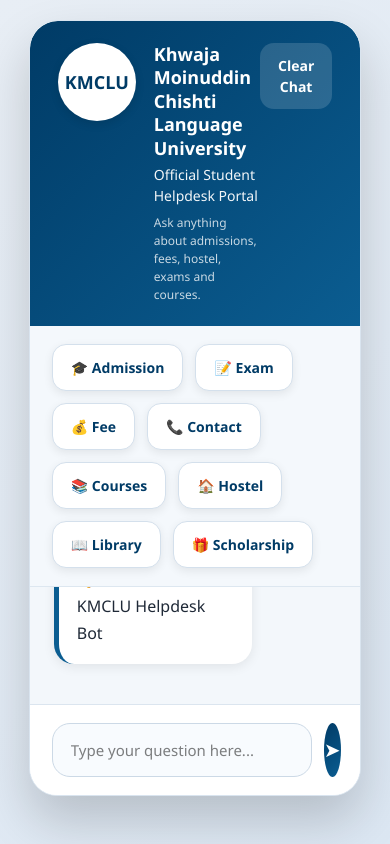
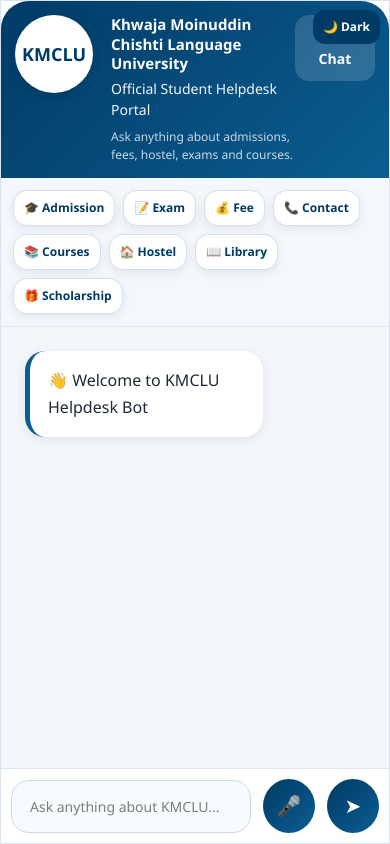
Before and after one commit to Shubham-code05/KMCLU_University_Website_Chatbot, a React app in the folder frontend/: page / in a window 390 px wide. Built offline with nearby package versions, Linux system fonts and the light colour scheme; the HTML template or start-up script is replaced by a standard one.

Commit message:
add chat history, voice input, dark mode and mobile responsive UI

```diff
--- a/frontend/src/App.css
+++ b/frontend/src/App.css
@@ -230,3 +230,104 @@
     transform: translateY(0);
   }
 }
+
+.app {
+  min-height: 100vh;
+}
+
+.theme-toggle {
+  position: fixed;
+  top: 18px;
+  right: 18px;
+  z-index: 1000;
+  border: none;
+  border-radius: 12px;
+  padding: 10px 14px;
+  background: #003b66;
+  color: white;
+  cursor: pointer;
+  font-weight: 600;
+}
+
+.dark body,
+.dark {
+  background: #0f172a;
+}
+
+.dark .chatbot-container {
+  background: #111827;
+  border: 1px solid #374151;
+}
+
+.dark .chat-body {
+  background: #1f2937;
+}
+
+.dark .message.bot {
+  background: #374151;
+  color: #f3f4f6;
+}
+
+.dark .message.user {
+  background: linear-gradient(135deg, #2563eb, #1d4ed8);
+}
+
+.dark .chat-footer,
+.dark .quick-buttons {
+  background: #111827;
+}
+
+.dark .chat-footer input {
+  background: #1f2937;
+  color: white;
+  border: 1px solid #4b5563;
+}
+
+@media (max-width: 768px) {
+  body {
+    padding: 0;
+    margin: 0;
+    align-items: stretch;
+    justify-content: stretch;
+  }
+
+  .chatbot-container {
+    width: 100vw;
+    height: 100vh;
+    border-radius: 0;
+    max-width: 100%;
+  }
+
+  .header {
+    padding: 14px;
+  }
+
+  .header h1 {
+    font-size: 15px;
+  }
+
+  .quick-buttons {
+    gap: 8px;
+    padding: 12px;
+  }
+
+  .quick-buttons button {
+    font-size: 12px;
+    padding: 8px 10px;
+  }
+
+  .chat-footer {
+    padding: 10px;
+  }
+
+  .chat-footer input {
+    font-size: 14px;
+  }
+
+  .theme-toggle {
+    top: 10px;
+    right: 10px;
+    padding: 8px 10px;
+    font-size: 12px;
+  }
+}
--- a/frontend/src/App.jsx
+++ b/frontend/src/App.jsx
@@ -1,9 +1,19 @@
+import { useState } from "react";
 import Chatbot from "./components/Chatbot";
 import "./App.css";
 
 function App() {
+  const [darkMode, setDarkMode] = useState(false);
+
   return (
-    <div>
+    <div className={darkMode ? "app dark" : "app"}>
+      <button
+        className="theme-toggle"
+        onClick={() => setDarkMode(!darkMode)}
+      >
+        {darkMode ? "☀️ Light" : "🌙 Dark"}
+      </button>
+
       <Chatbot />
     </div>
   );
--- a/frontend/src/components/ChatInput.jsx
+++ b/frontend/src/components/ChatInput.jsx
@@ -1,9 +1,42 @@
+import { useRef } from "react";
+
 export default function ChatInput({ input, setInput, sendMessage }) {
+  const recognitionRef = useRef(null);
+
+  const startVoice = () => {
+    const SpeechRecognition =
+      window.SpeechRecognition || window.webkitSpeechRecognition;
+
+    if (!SpeechRecognition) {
+      alert("Voice input browser me support nahi karta.");
+      return;
+    }
+
+    const recognition = new SpeechRecognition();
+
+    recognition.lang = "en-IN";
+    recognition.interimResults = false;
+    recognition.maxAlternatives = 1;
+
+    recognition.start();
+
+    recognition.onresult = (event) => {
+      const text = event.results[0][0].transcript;
+      setInput(text);
+    };
+
+    recognition.onerror = () => {
+      alert("Voice input kaam nahi kar raha. Dobara try karo.");
+    };
+
+    recognitionRef.current = recognition;
+  };
+
   return (
     <div className="chat-footer">
       <input
         type="text"
-        placeholder="Type your question here..."
+        placeholder="Ask anything about KMCLU..."
         value={input}
         onChange={(e) => setInput(e.target.value)}
         onKeyDown={(e) => {
@@ -13,7 +46,13 @@
         }}
       />
 
-      <button onClick={() => sendMessage()}>➤</button>
+      <button className="mic-btn" onClick={startVoice}>
+        🎤
+      </button>
+
+      <button className="send-btn" onClick={() => sendMessage()}>
+        ➤
+      </button>
     </div>
   );
 }
```
Also changed, not shown: 2 other files (tests, documents, lock files or other folders).
